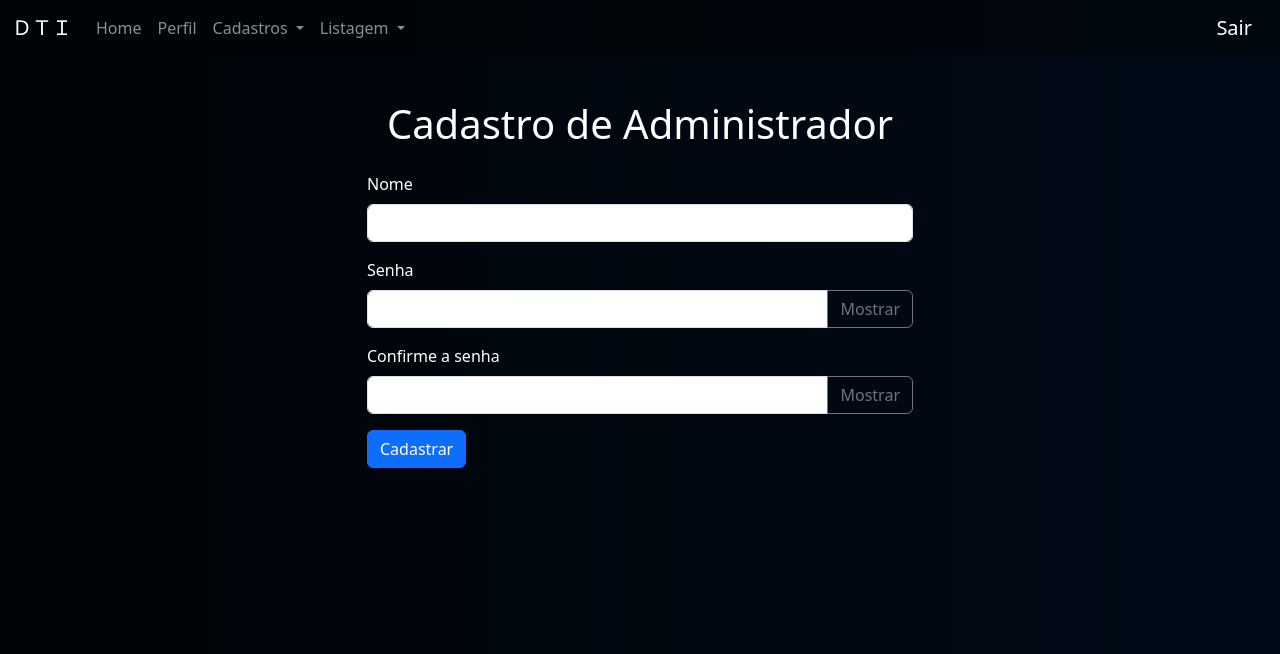
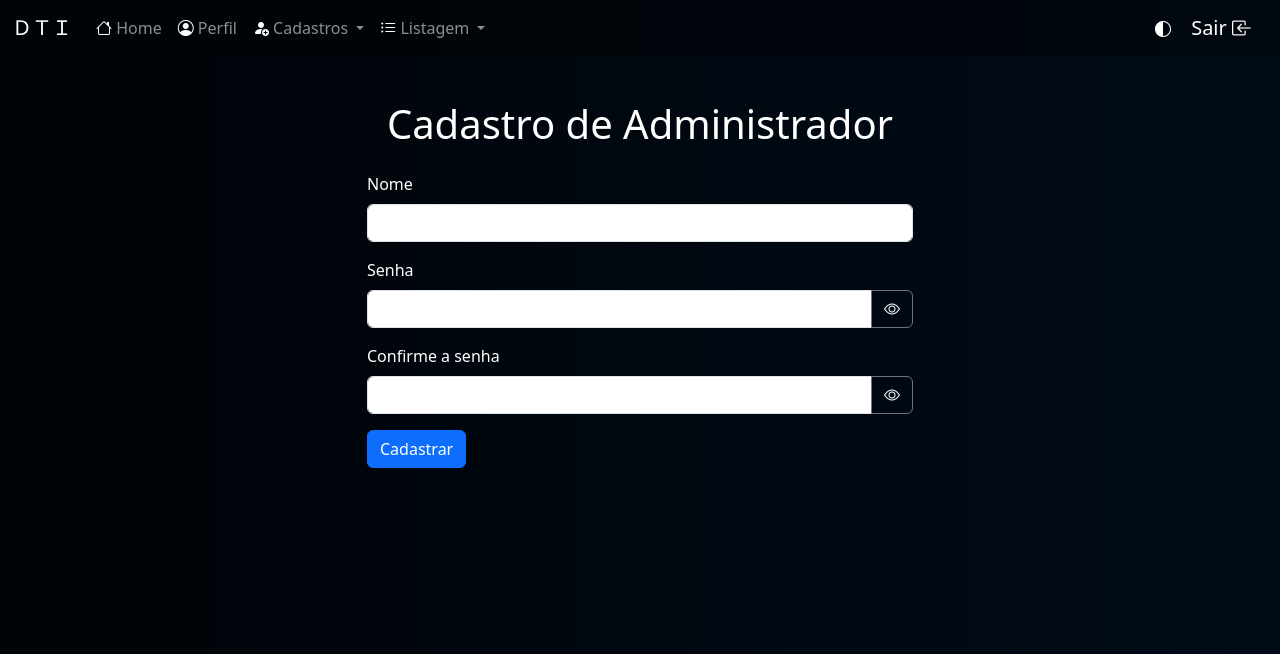
Before and after one commit to joaocuculo/entrega, a PHP site: page /cadastro/cad-adm.php in a window 1280 px wide. Shown: the top 654 px of the page. Run offline with PHP 8.4, Linux system fonts and the light colour scheme; a user stored in the database is signed in.

Commit message:
Update cad-adm.php

```diff
--- a/cadastro/cad-adm.php
+++ b/cadastro/cad-adm.php
@@ -34,31 +34,8 @@ if (isset($_POST['cadastrar'])) {
     <meta name="viewport" content="width=device-width, initial-scale=1.0">
     <title>Cadastro de Administrador</title>
     <link href="https://cdn.jsdelivr.net/npm/bootstrap@5.3.3/dist/css/bootstrap.min.css" rel="stylesheet" integrity="sha384-QWTKZyjpPEjISv5WaRU9OFeRpok6YctnYmDr5pNlyT2bRjXh0JMhjY6hW+ALEwIH" crossorigin="anonymous">
+    <link rel="stylesheet" href="https://cdn.jsdelivr.net/npm/bootstrap-icons@1.11.3/font/bootstrap-icons.min.css">
     <script src="https://cdn.jsdelivr.net/npm/bootstrap@5.3.3/dist/js/bootstrap.bundle.min.js" integrity="sha384-YvpcrYf0tY3lHB60NNkmXc5s9fDVZLESaAA55NDzOxhy9GkcIdslK1eN7N6jIeHz" crossorigin="anonymous"></script>
-    <script>
-        document.addEventListener('DOMContentLoaded', function() {
-            const mostrarSenhaBtn = document.getElementById('mostrar-senha');
-            const senhaInput = document.getElementById('cad-senha');
-            mostrarSenhaBtn.addEventListener('click', function() {
-                senhaInput.type = senhaInput.type === 'password' ? 'text' : 'password';
-                mostrarSenhaBtn.textContent = senhaInput.type === 'text' ? 'Esconder' : 'Mostrar';
-            });
-
-            const mostrarSenhaConfBtn = document.getElementById('mostrar-senha-conf');
-            const senhaConfInput = document.getElementById('cad-senha-conf');
-            mostrarSenhaConfBtn.addEventListener('click', function() {
-                senhaConfInput.type = senhaConfInput.type === 'password' ? 'text' : 'password';
-                mostrarSenhaConfBtn.textContent = senhaConfInput.type === 'text' ? 'Esconder' : 'Mostrar';
-            });
-        });
-
-        setTimeout(function() {
-            const mensagem = document.getElementById('mensagem');
-            if (mensagem) {
-                mensagem.style.display = 'none';
-            }
-        }, 3000);
-    </script>
     <style>
         * {
             color: white;
@@ -115,14 +92,14 @@ if (isset($_POST['cadastrar'])) {
                         <label for="cad-senha" class="form-label">Senha</label>
                         <div class="input-group">
                             <input type="password" class="form-control" name="cad-senha" id="cad-senha" required>
-                            <button class="btn btn-outline-secondary" type="button" id="mostrar-senha">Mostrar</button>
+                            <button class="btn btn-outline-secondary" type="button" id="mostrar-senha"><i class="bi bi-eye"></i></button>
                         </div>
                     </div>
                     <div class="mb-3">
                         <label for="cad-senha-conf" class="form-label">Confirme a senha</label>
                         <div class="input-group">
                             <input type="password" class="form-control" name="cad-senha-conf" id="cad-senha-conf" required>
-                            <button class="btn btn-outline-secondary" type="button" id="mostrar-senha-conf">Mostrar</button>
+                            <button class="btn btn-outline-secondary" type="button" id="mostrar-senha-conf"><i class="bi bi-eye"></i></button>
                         </div>
                     </div>
                     <button type="submit" name="cadastrar" class="btn btn-primary">Cadastrar</button>
@@ -133,5 +110,34 @@ if (isset($_POST['cadastrar'])) {
 
     <?php require_once("../template/rodape01.php") ?>
 
+    <script>
+        document.addEventListener('DOMContentLoaded', function() {
+            const mostrarSenhaBtn = document.getElementById('mostrar-senha');
+            const senhaInput = document.getElementById('cad-senha');
+
+            mostrarSenhaBtn.addEventListener('click', function() {
+                if (senhaInput.type === 'password') {
+                    senhaInput.type = 'text';
+                    mostrarSenhaBtn.innerHTML = '<i class="bi bi-eye-slash"></i>';
+                } else {
+                    senhaInput.type = 'password';
+                    mostrarSenhaBtn.innerHTML = '<i class="bi bi-eye"></i>';
+                }
+            });
+
+            const mostrarSenhaConfBtn = document.getElementById('mostrar-senha-conf');
+            const senhaConfInput = document.getElementById('cad-senha-conf');
+
+            mostrarSenhaConfBtn.addEventListener('click', function() {
+                if (senhaConfInput.type === 'password') {
+                    senhaConfInput.type = 'text';
+                    mostrarSenhaConfBtn.innerHTML = '<i class="bi bi-eye-slash"></i>';
+                } else {
+                    senhaConfInput.type = 'password';
+                    mostrarSenhaConfBtn.innerHTML = '<i class="bi bi-eye"></i>';
+                }
+            });
+        });
+    </script>
 </body>
 </html>
```
